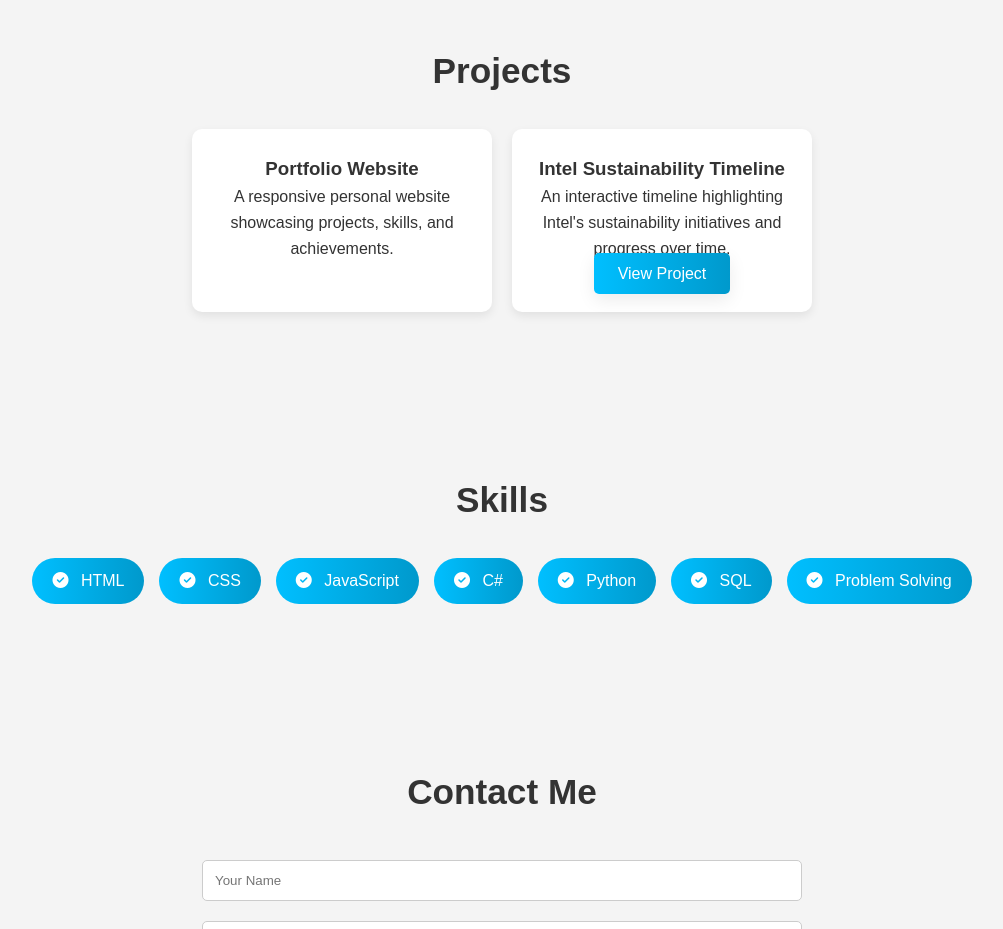
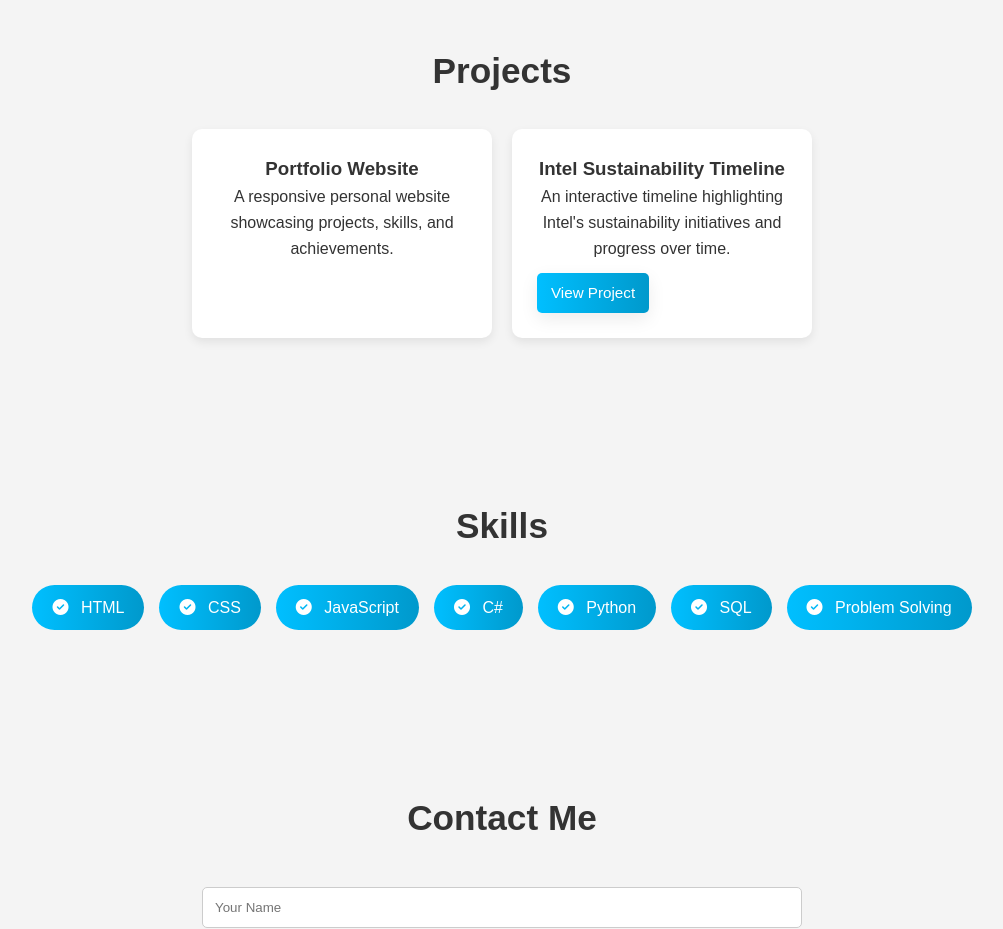
Before and after one commit to rrp034/portfolio, a plain HTML site: page index.html in a window 1280 px wide. Shown: the part 1160-2089 px from the top of the page, without its empty margins (138-1141 px from the left). Drawn offline with Linux system fonts and the light colour scheme; a small style sheet from the web is missing.

Commit message:
Fix project card button size and spacing

```diff
--- a/style.css
+++ b/style.css
@@ -148,6 +148,21 @@ section h2 {
     box-shadow: 0 12px 26px rgba(0,0,0,0.12);
 }
 
+.project-card {
+    display: flex;
+    flex-direction: column;
+}
+
+.project-card p {
+    margin-bottom: 12px;
+}
+
+.project-card .btn {
+    padding: 8px 14px;
+    font-size: 0.95rem;
+    align-self: flex-start;
+}
+
 /* Skills */
 .skills-container {
     display: flex;
```
